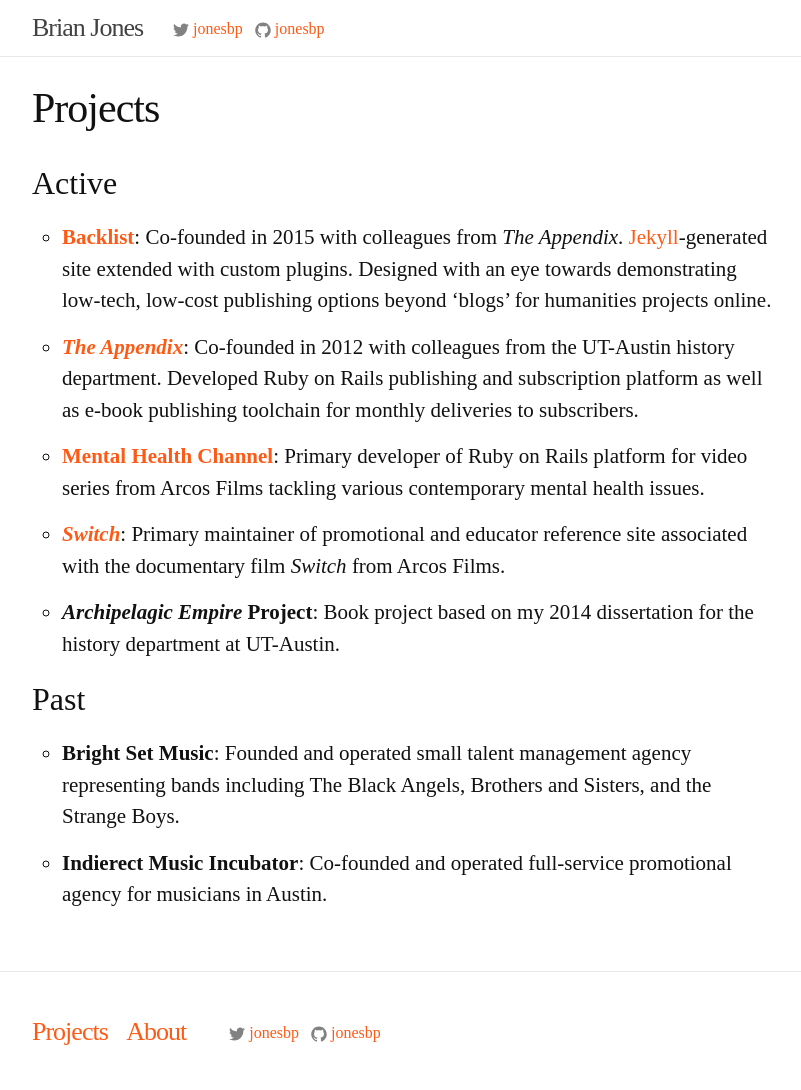
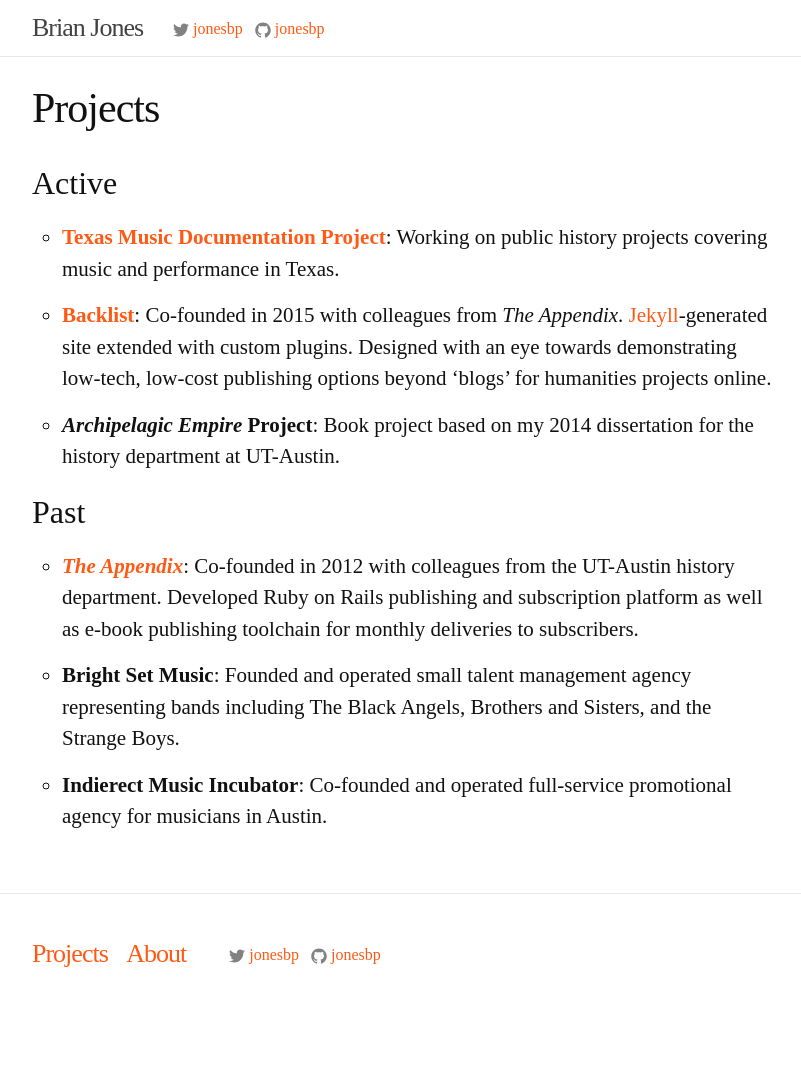
Before and after one commit to jonesbp/brianjon.es, a Jekyll site: the page built from projects.md, in a window 1280 px wide. Shown: the whole page, without its empty margins (238-1039 px from the left). Built offline with Jekyll 4.4.1, drawn with Linux system fonts in a browser that asks for light colours; after the commit the page ends 1012 px from its top, so only the background shows below that.

Commit message:
Update projects list

```diff
--- a/projects.md
+++ b/projects.md
@@ -3,16 +3,14 @@
 title: Projects
 ---
 
-
 ## Active
 
+- [**Texas Music Documentation Project**](https://texasmusicdocs.github.io/): Working on public history projects covering music and performance in Texas.
 - [**Backlist**](http://backlist.cc): Co-founded in 2015 with colleagues from _The Appendix_. [Jekyll](http://jekyllrb.com)-generated site extended with custom plugins. Designed with an eye towards demonstrating low-tech, low-cost publishing options beyond ‘blogs’ for humanities projects online.
-- [**_The Appendix_**](http://theappendix.net): Co-founded in 2012 with colleagues from the UT-Austin history department. Developed Ruby on Rails publishing and subscription platform as well as e-book publishing toolchain for monthly deliveries to subscribers.
-- [**Mental Health Channel**](http://mentalhealthchannel.tv): Primary developer of Ruby on Rails platform for video series from Arcos Films tackling various contemporary mental health issues.
-- [**_Switch_**](http://switchenergyproject.com): Primary maintainer of promotional and educator reference site associated with the documentary film _Switch_ from Arcos Films.
 - **_Archipelagic Empire_ Project**: Book project based on my 2014 dissertation for the history department at UT-Austin.
 
 ## Past
 
+- [**_The Appendix_**](https://theappendix.net): Co-founded in 2012 with colleagues from the UT-Austin history department. Developed Ruby on Rails publishing and subscription platform as well as e-book publishing toolchain for monthly deliveries to subscribers.
 - **Bright Set Music**: Founded and operated small talent management agency representing bands including The Black Angels, Brothers and Sisters, and the Strange Boys.
 - **Indierect Music Incubator**: Co-founded and operated full-service promotional agency for musicians in Austin.
```
